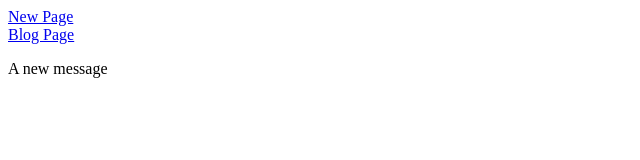
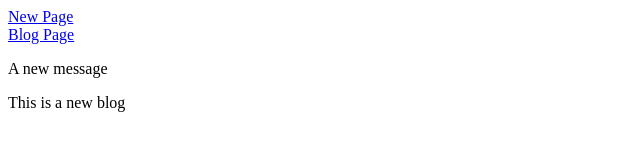
Before and after one commit to OkikiRash001/First-Project, a plain HTML site: page index.html in a window 1280 px wide. Shown: the whole page, without its empty margins (0-640 px from the left). Drawn offline with Linux system fonts and the light colour scheme.

Commit message:
Added header to main page

```diff
--- a/index.html
+++ b/index.html
@@ -9,4 +9,7 @@
         <a href="blogs/index.html">Blog Page</a>
         <p> A new message</p>
     </body>
+    <header>
+        <hi>This is a new blog</hi>
+    </header>
 </html>
```
